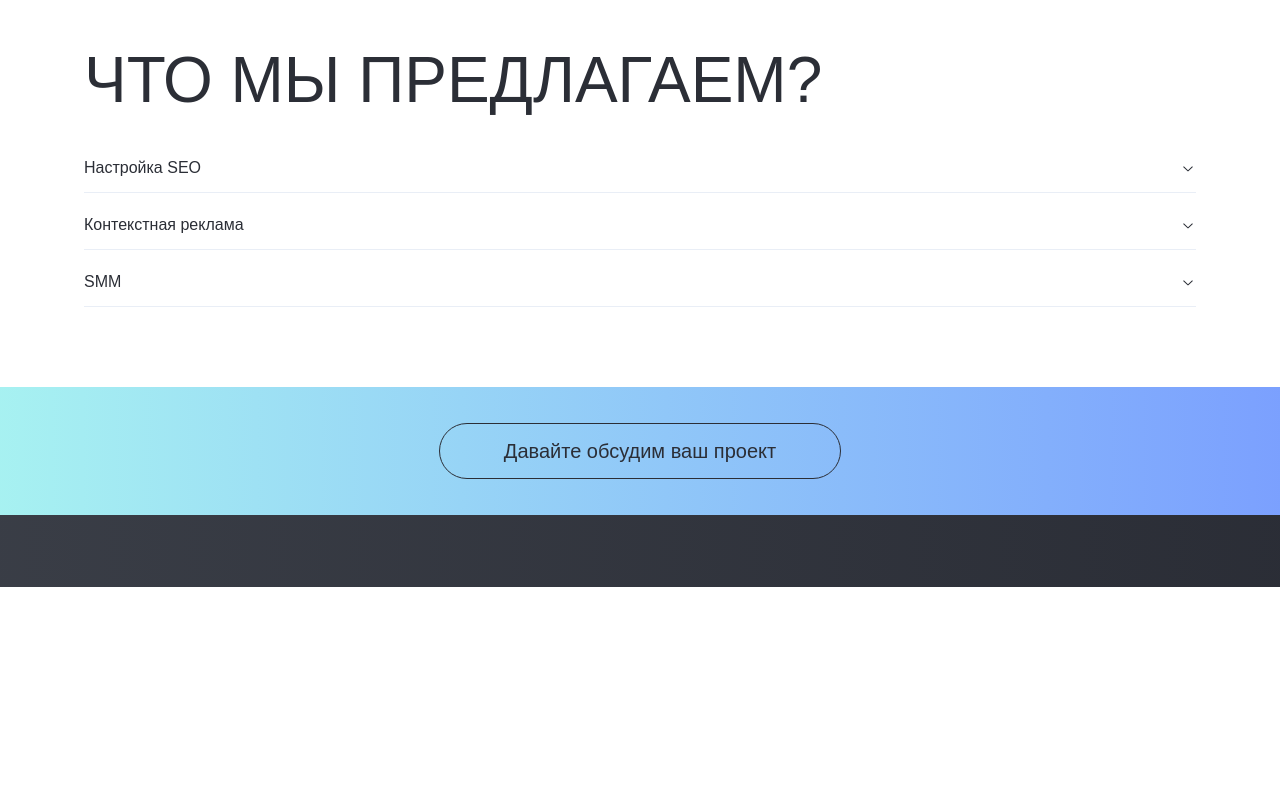
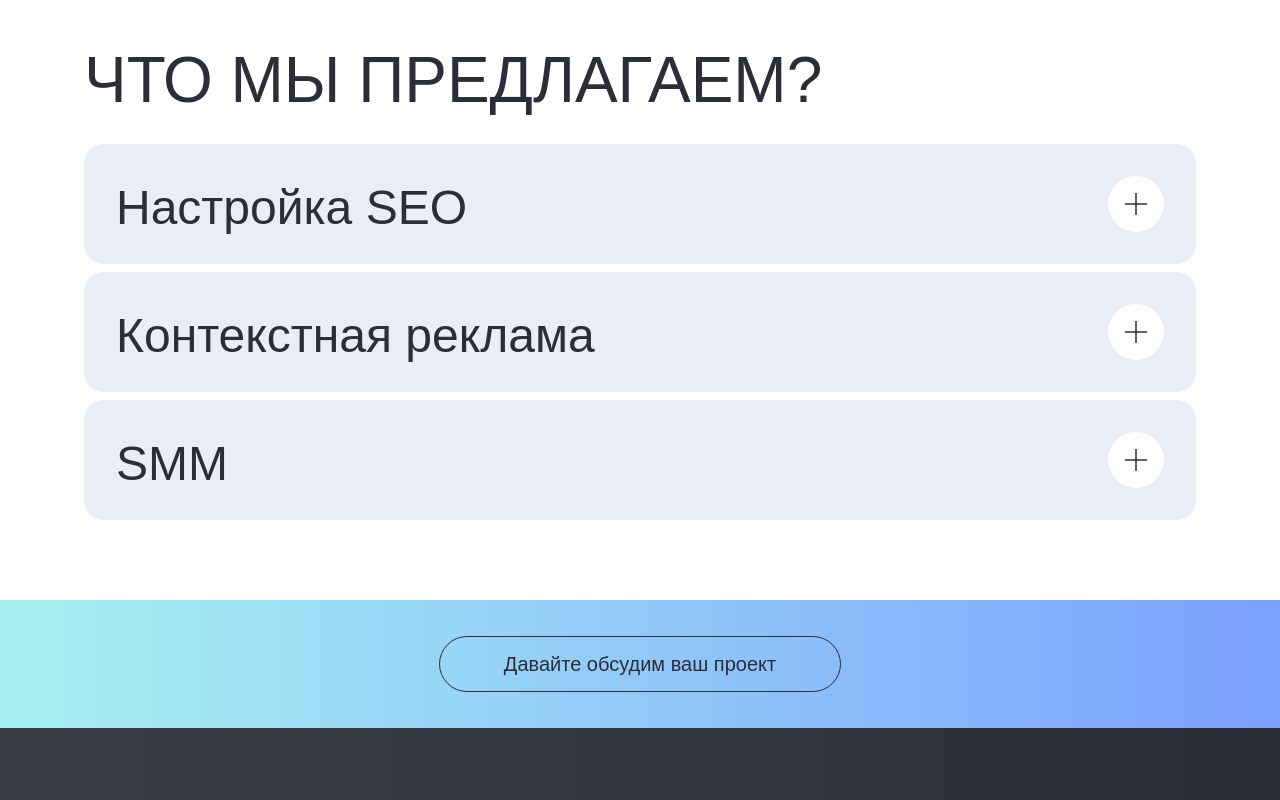
Before and after one commit to vzkharov/excellent-soft, a Next.js app: page /services/promotion in a window 1280 px wide. Shown: the part 1010-1810 px from the top of the page. Before the commit the page ends 1597 px from the top, so only its background shows below. Built offline with nearby package versions, Linux system fonts and the light colour scheme.

Commit message:
update: `ui.accordion`

```diff
--- a/src/components/ui/accordion.tsx
+++ b/src/components/ui/accordion.tsx
@@ -2,9 +2,11 @@
 
 import * as React from 'react'
 import * as AccordionPrimitive from '@radix-ui/react-accordion'
-import { ChevronDownIcon } from '@radix-ui/react-icons'
 
 import { cn } from '~/lib/utils'
+
+import { PlusIcon } from './icons/plus-icon'
+import { MinusIcon } from './icons/minus-icon'
 
 const Accordion = AccordionPrimitive.Root
 
@@ -14,7 +16,7 @@ const AccordionItem = React.forwardRef<
 >(({ className, ...props }, ref) => (
 	<AccordionPrimitive.Item
 		ref={ref}
-		className={cn('border-b', className)}
+		className={cn('rounded-md bg-gray-900', className)}
 		{...props}
 	/>
 ))
@@ -28,13 +30,23 @@ const AccordionTrigger = React.forwardRef<
 		<AccordionPrimitive.Trigger
 			ref={ref}
 			className={cn(
-				'flex flex-1 items-center justify-between py-4 text-sm font-medium transition-all hover:underline [&[data-state=open]>svg]:rotate-180',
+				'group flex flex-1 items-center justify-between px-8 py-8 font-medium leading-none transition-all hover:underline data-[state=open]:pb-4',
 				className,
 			)}
 			{...props}
 		>
-			{children}
-			<ChevronDownIcon className="h-4 w-4 shrink-0 text-muted-foreground transition-transform duration-200" />
+			<span className="translate-y-1">{children}</span>
+
+			<span className="flex aspect-square h-14 w-14 items-center justify-center rounded-full bg-white">
+				<PlusIcon
+					size="0.75em"
+					className="block group-[[data-state=open]]:hidden"
+				/>
+				<MinusIcon
+					size="0.75em"
+					className="hidden group-[[data-state=open]]:block"
+				/>
+			</span>
 		</AccordionPrimitive.Trigger>
 	</AccordionPrimitive.Header>
 ))
@@ -46,10 +58,10 @@ const AccordionContent = React.forwardRef<
 >(({ className, children, ...props }, ref) => (
 	<AccordionPrimitive.Content
 		ref={ref}
-		className="overflow-hidden text-sm data-[state=closed]:animate-accordion-up data-[state=open]:animate-accordion-down"
+		className="group overflow-hidden data-[state=closed]:animate-accordion-up data-[state=open]:animate-accordion-down"
 		{...props}
 	>
-		<div className={cn('pb-4 pt-0', className)}>{children}</div>
+		<div className={cn('px-8 pb-8 pt-0', className)}>{children}</div>
 	</AccordionPrimitive.Content>
 ))
 AccordionContent.displayName = AccordionPrimitive.Content.displayName
```
